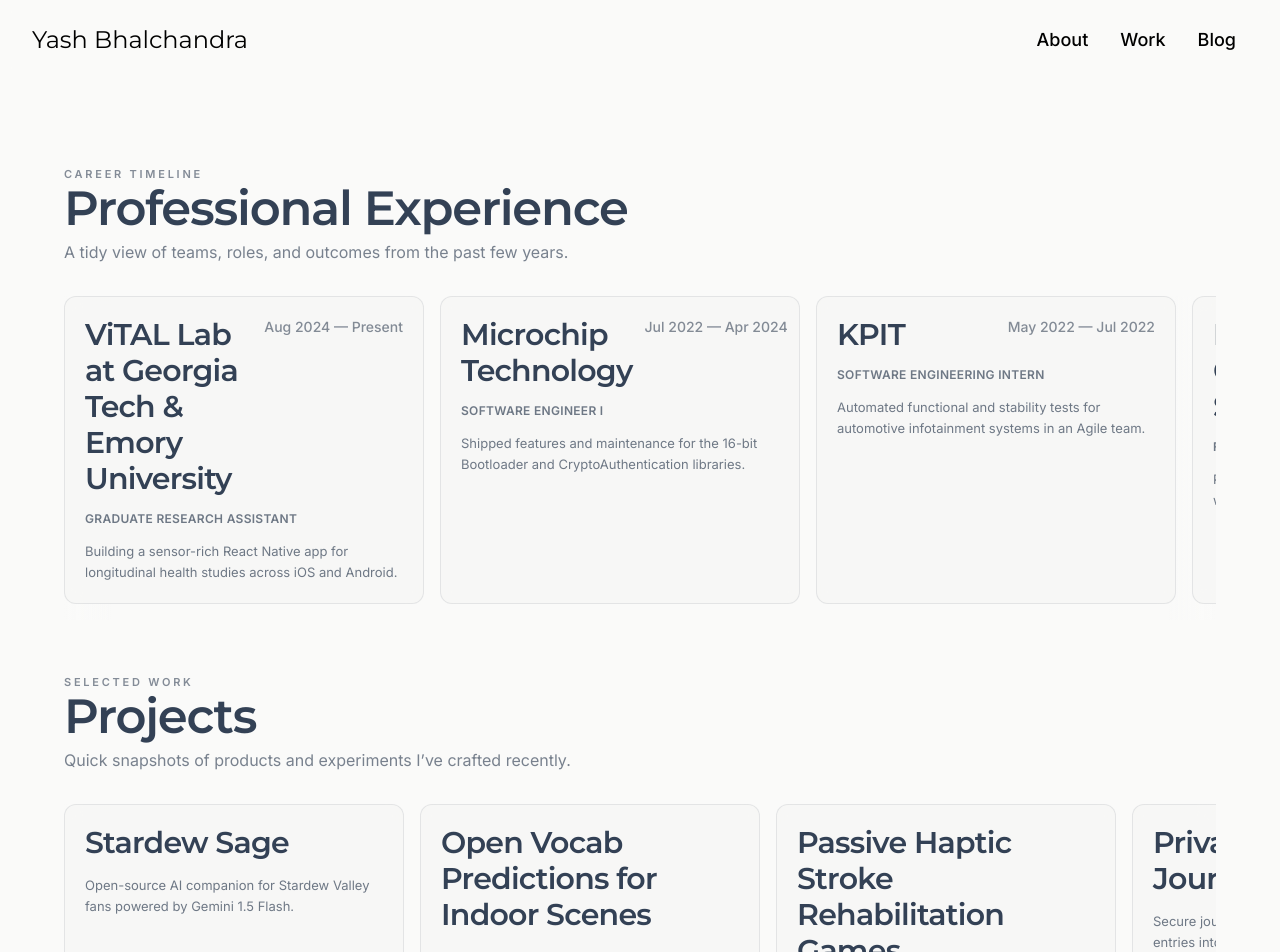
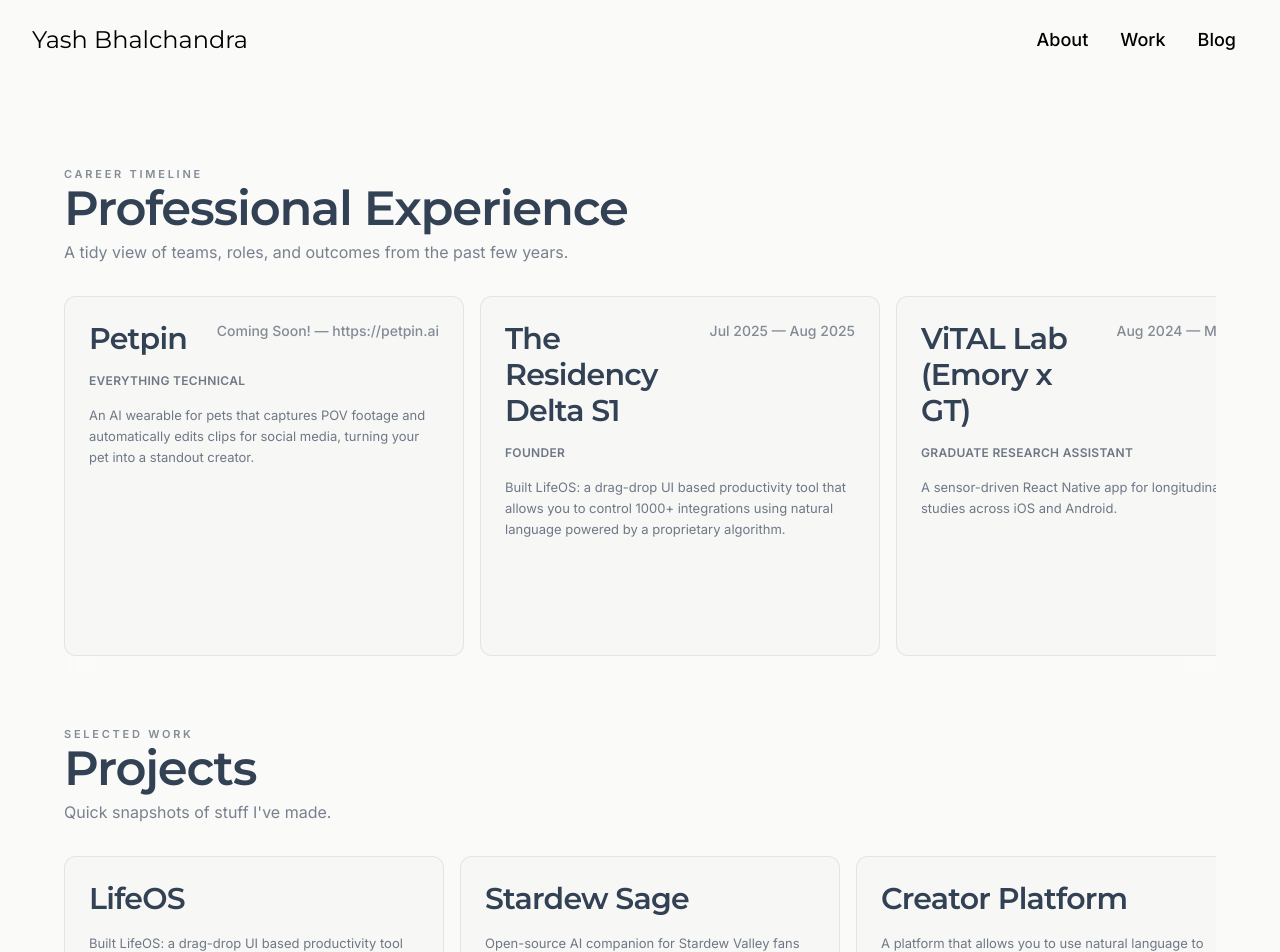
Before and after one commit to yashbhal/portfolio-web, a Next.js app: page /Work in a window 1280 px wide. Shown: the top 952 px of the page. Built offline with nearby package versions, Linux system fonts and the light colour scheme.

Commit message:
text updates

```diff
--- a/app/Work/workData.ts
+++ b/app/Work/workData.ts
@@ -21,14 +21,30 @@
   projects: [
     {
       id: 1,
+      title: "LifeOS",
+      description:
+        "Built LifeOS: a drag-drop UI based productivity tool that allows you to control 1000+ integrations using natural language powered by a proprietary algorithm.",
+      technologies: ["Next.js", "TypeScript", "OpenAI API"],
+      link: "https://thelifeos.io",
+    },
+    {
+      id: 2,
       title: "Stardew Sage",
       description:
         "Open-source AI companion for Stardew Valley fans powered by Gemini 1.5 Flash.",
       technologies: ["TypeScript", "Next.js", "Vercel", "Google Gemini", "LLM"],
-      link: "https://stardew-sage.vercel.app/",
+      link: "https://stardewsage.com",
     },
     {
-      id: 2,
+      id: 3,
+      title: "Creator Platform",
+      description:
+        "A platform that allows you to use natural language to query your videos, edit them, and stitch them together for posting on social media.",
+      technologies: ["Next.js", "TypeScript", "ffmpeg", "Twelve Labs"],
+      link: "https://github.com/yashbhal/thecreatormarket",
+    },
+    {
+      id: 4,
       title: "Open Vocab Predictions for Indoor Scenes",
       description:
         "67.8% accuracy indoor scene understanding pipeline integrating Semantic SAM and SigLIP.",
@@ -42,15 +58,15 @@
       link: "https://loggs.github.io/cs7641-project-proposal/",
     },
     {
-      id: 3,
-      title: "Passive Haptic Stroke Rehabilitation Games",
+      id: 5,
+      title: "Haptic Stroke Rehabilitation Games",
       description:
         "Gesture-based Unity games for vibrotactile stroke rehab testing with Mediapipe tracking.",
       technologies: ["Python", "C#", "Figma", "Unity Engine", "Mediapipe"],
       link: "https://github.com/yashbhal/",
     },
     {
-      id: 4,
+      id: 6,
       title: "Privacy Focused AI Journal Application",
       description:
         "Secure journaling platform that transforms entries into narratives using LangChain and Llama.",
@@ -58,7 +74,7 @@
       link: "https://github.com/yashbhal/",
     },
     {
-      id: 5,
+      id: 7,
       title: "Portfolio Website",
       description:
         "Personal site for projects, writing, and career notes built with the modern web stack.",
@@ -66,7 +82,7 @@
       link: "https://github.com/yashbhal/portfolio-web",
     },
     {
-      id: 6,
+      id: 8,
       title: "Grocery List Generator",
       description:
         "Weekly grocery assistant that auto-creates shopping lists from recipe selections.",
@@ -74,30 +90,52 @@
       link: "https://github.com/yashbhal/grocery-list-generator",
     },
     {
-      id: 7,
+      id: 9,
       title: "Movie Recommender",
       description:
         "Lightweight picker that surfaces a random film from the IMDb Top 250 list.",
       technologies: ["Python", "BeautifulSoup"],
       link: "https://github.com/yashbhal/movie-finder",
-    },
+  }
   ],
   experiences: [
     {
       id: 1,
-      company: "ViTAL Lab at Georgia Tech & Emory University",
+      company: "Petpin",
+      role: "Everything Technical",
+      description:
+        "An AI wearable for pets that captures POV footage and automatically edits clips for social media, turning your pet into a standout creator.",
+      technologies: [],
+      link: "https://petpin.ai",
+      startDate: "Coming Soon!",
+      endDate: "https://petpin.ai",
+    },
+    {
+      id: 2,
+      company: "The Residency Delta S1",
+      role: "Founder",
+      description:
+        "Built LifeOS: a drag-drop UI based productivity tool that allows you to control 1000+ integrations using natural language powered by a proprietary algorithm.",
+      technologies: ["TypeScript", "Next.js", "OpenAI API"],
+      link: "https://thelifeos.io",
+      startDate: "July 2025",
+      endDate: "August 2025",
+    },
+    {
+      id: 3,
+      company: "ViTAL Lab (Emory x GT)",
       role: "Graduate Research Assistant",
       description:
-        "Building a sensor-rich React Native app for longitudinal health studies across iOS and Android.",
+        "A sensor-driven React Native app for longitudinal health studies across iOS and Android.",
       technologies: ["React Native", "Expo", "Git"],
       link: "https://kwonvitallab.github.io/",
       startDate: "August 2024",
-      endDate: "Present",
+      endDate: "May 2025",
     },
     {
-      id: 2,
+      id: 4,
       company: "Microchip Technology",
-      role: "Software Engineer I",
+      role: "Software Engineer",
       description:
         "Shipped features and maintenance for the 16-bit Bootloader and CryptoAuthentication libraries.",
       technologies: ["TypeScript", "Java", "C", "React"],
@@ -106,33 +144,33 @@
       endDate: "April 2024",
     },
     {
-      id: 3,
+      id: 5,
       company: "KPIT",
       role: "Software Engineering Intern",
       description:
-        "Automated functional and stability tests for automotive infotainment systems in an Agile team.",
+        "Automated functional and stability tests for automotive infotainment systems.",
       technologies: ["Python"],
       link: "https://www.kpit.com",
       startDate: "May 2022",
       endDate: "July 2022",
     },
     {
-      id: 4,
+      id: 6,
       company: "Immersive Creation Studio",
       role: "Full-Stack Developer",
       description:
-        "Prototyped XR learning environments spanning web, 3D assets, and spatial interactions.",
+        "Prototyped XR learning environments and worked on the studio's website.",
       technologies: ["React", "TypeScript", "Blender", "Figma"],
       link: "https://xr.asu.edu",
       startDate: "May 2021",
       endDate: "August 2021",
     },
     {
-      id: 5,
+      id: 7,
       company: "Meteor Studio",
       role: "AR Developer",
       description:
-        "Designed and built AR learning experiences for iOS, Android, and HoloLens using Unity.",
+        "Built ScavengetHunt - gamified campus tours for Arizona State University campuses",
       technologies: ["C#", "UnityEngine", "Firebase"],
       link: "https://meteor.ame.asu.edu/",
       startDate: "November 2020",
--- a/app/components/CardSection.tsx
+++ b/app/components/CardSection.tsx
@@ -43,7 +43,7 @@
         <h2 className="text-2xl md:text-3xl font-heading font-semibold">{title}</h2>
         <p className="max-w-xl text-sm md:text-base text-base-content/65">
           {isProjects
-            ? "Quick snapshots of products and experiments I’ve crafted recently."
+            ? "Quick snapshots of stuff I've made."
             : "A tidy view of teams, roles, and outcomes from the past few years."}
         </p>
       </header>
@@ -56,7 +56,7 @@
             {projects.map((project) => (
               <article
                 key={project.id}
-                className="group relative flex min-w-[88%] max-w-sm snap-start flex-col gap-3.5 rounded-xl border border-base-content/10 bg-base-200/60 p-4 backdrop-blur transition hover:-translate-y-1 hover:border-base-content/20 hover:bg-base-200/70 sm:min-w-[320px] md:min-w-[300px] lg:min-w-[340px] md:p-5"
+                className="group relative flex min-w-[88%] max-w-md snap-start flex-col gap-4 rounded-xl border border-base-content/10 bg-base-200/60 p-5 backdrop-blur transition hover:-translate-y-1 hover:border-base-content/20 hover:bg-base-200/70 sm:min-w-[340px] md:min-w-[340px] lg:min-w-[380px] md:p-6 min-h-[340px]"
               >
                 <div className="flex items-start justify-between gap-3">
                   <h3 className="text-lg font-heading font-semibold text-base-content">
@@ -96,7 +96,7 @@
             {experiences.map((experience) => (
               <article
                 key={experience.id}
-                className="group relative flex min-w-[88%] max-w-sm snap-start flex-col gap-3.5 rounded-xl border border-base-content/10 bg-base-200/60 p-4 backdrop-blur transition hover:-translate-y-1 hover:border-base-content/20 hover:bg-base-200/70 sm:min-w-[320px] md:min-w-[320px] lg:min-w-[360px] md:p-5"
+                className="group relative flex min-w-[88%] max-w-md snap-start flex-col gap-4 rounded-xl border border-base-content/10 bg-base-200/60 p-5 backdrop-blur transition hover:-translate-y-1 hover:border-base-content/20 hover:bg-base-200/70 sm:min-w-[340px] md:min-w-[360px] lg:min-w-[400px] md:p-6 min-h-[360px]"
               >
                 <div className="flex items-start justify-between gap-3">
                   <h3 className="text-lg font-heading font-semibold text-base-content">
```
